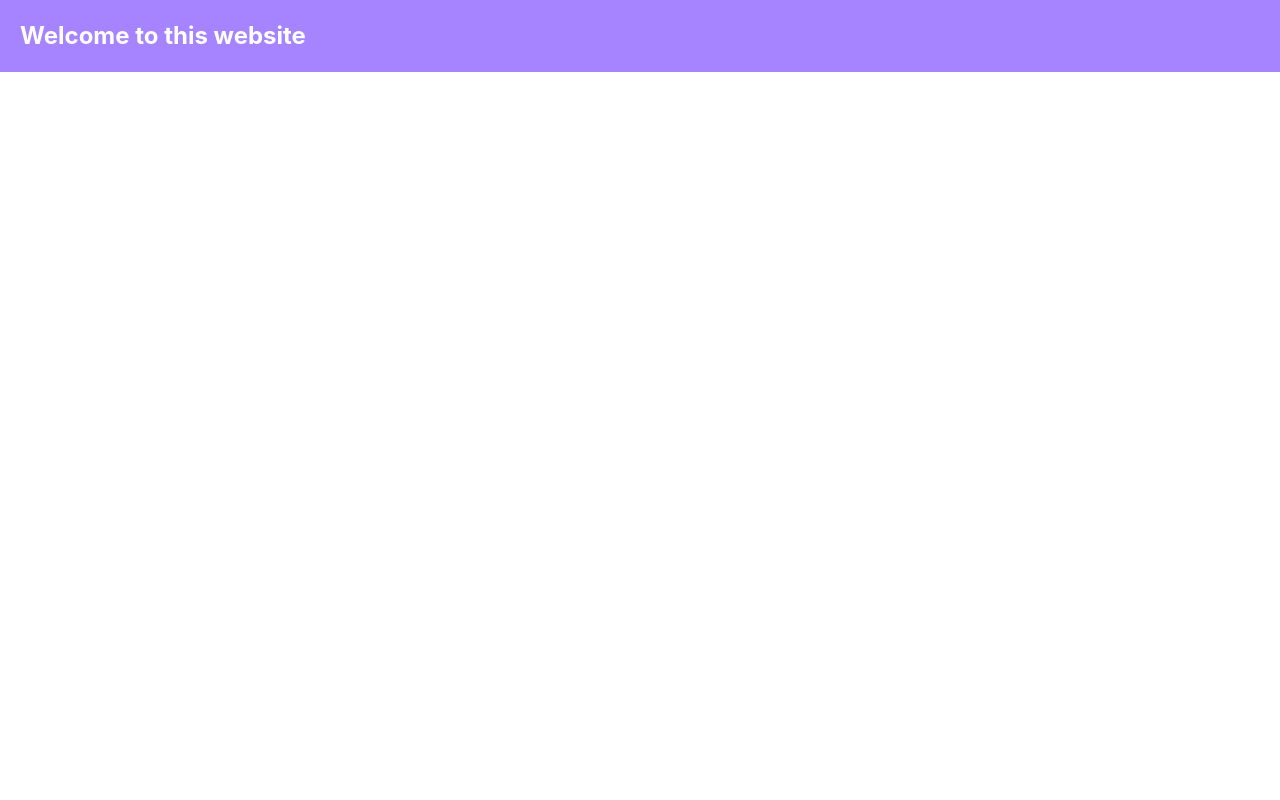
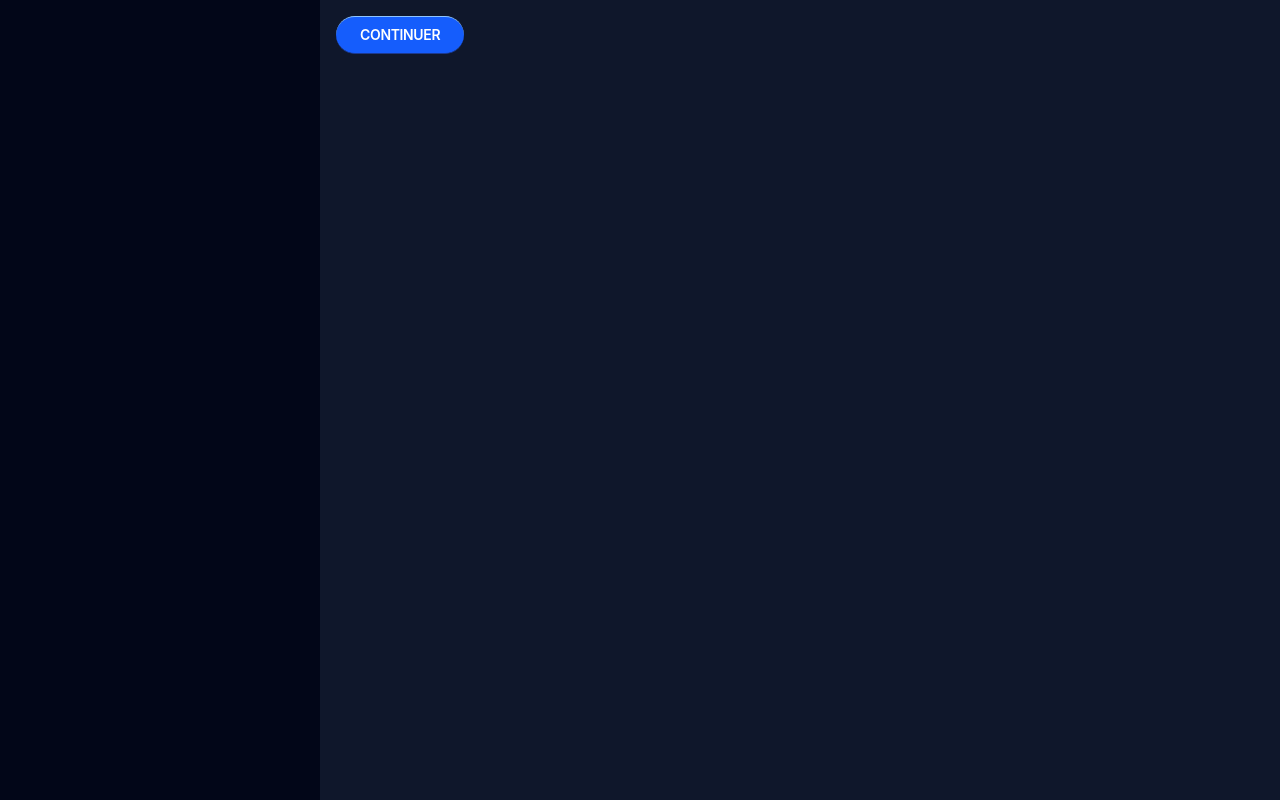
Before and after one commit to Codegithub2024/Gestion-formation, a React (Vite) app: page / in a window 1280 px wide. Built offline with nearby package versions, Linux system fonts and the light colour scheme.

Commit message:
setup react-router

```diff
--- a/package.json
+++ b/package.json
@@ -13,6 +13,7 @@
     "@tailwindcss/vite": "^4.2.2",
     "react": "^19.2.4",
     "react-dom": "^19.2.4",
+    "react-router": "^7.14.0",
     "tailwindcss": "^4.2.2"
   },
   "devDependencies": {
--- a/src/App.tsx
+++ b/src/App.tsx
@@ -1,12 +1,27 @@
+import { Routes, Route, BrowserRouter, NavLink } from "react-router";
+
 function App() {
   return (
-    <>
-      <div className="bg-violet-400 p-5">
-        <h2 className="text-2xl font-bold text-white">
-          Welcome to this website
-        </h2>
-      </div>
-    </>
+    <BrowserRouter>
+      <Routes>
+        <Route
+          path=""
+          element={
+            <div className="bg-slate-900 h-screen flex justify-start">
+              <aside className="flex flex-col p-3 bg-slate-950 min-w-xs"></aside>
+              <main className="flex flex-col p-4">
+                <NavLink to="/home" className="w-fit">
+                  <button className="p-2 px-6 text-white rounded-full bg-blue-600 border-t border-t-blue-300 border-b border-b-blue-900 font-semibold tracking-tight leading-tight cursor-pointer hover:bg-blue-500 hover:shadow-[0_0_12px_0_#4C8DF6] ease-out transition-all duration-200 flex justify-center items-center uppercase hover:text-white text-sm h-9.5">
+                    Continuer
+                  </button>
+                </NavLink>
+              </main>
+            </div>
+          }
+        />
+        <Route path="/home" element={<div>Home</div>} />
+      </Routes>
+    </BrowserRouter>
   );
 }
 
```
Also changed, not shown: 1 other file (tests, documents, lock files or other folders).
